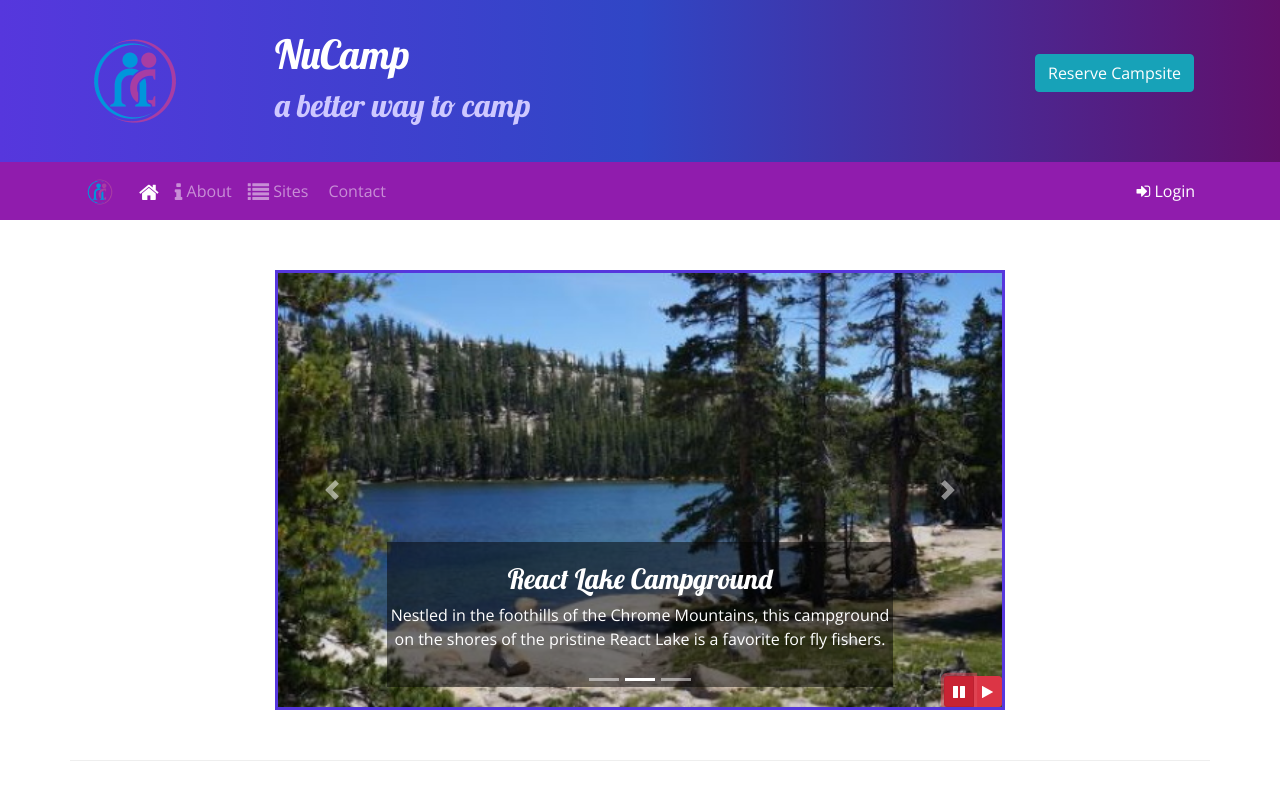
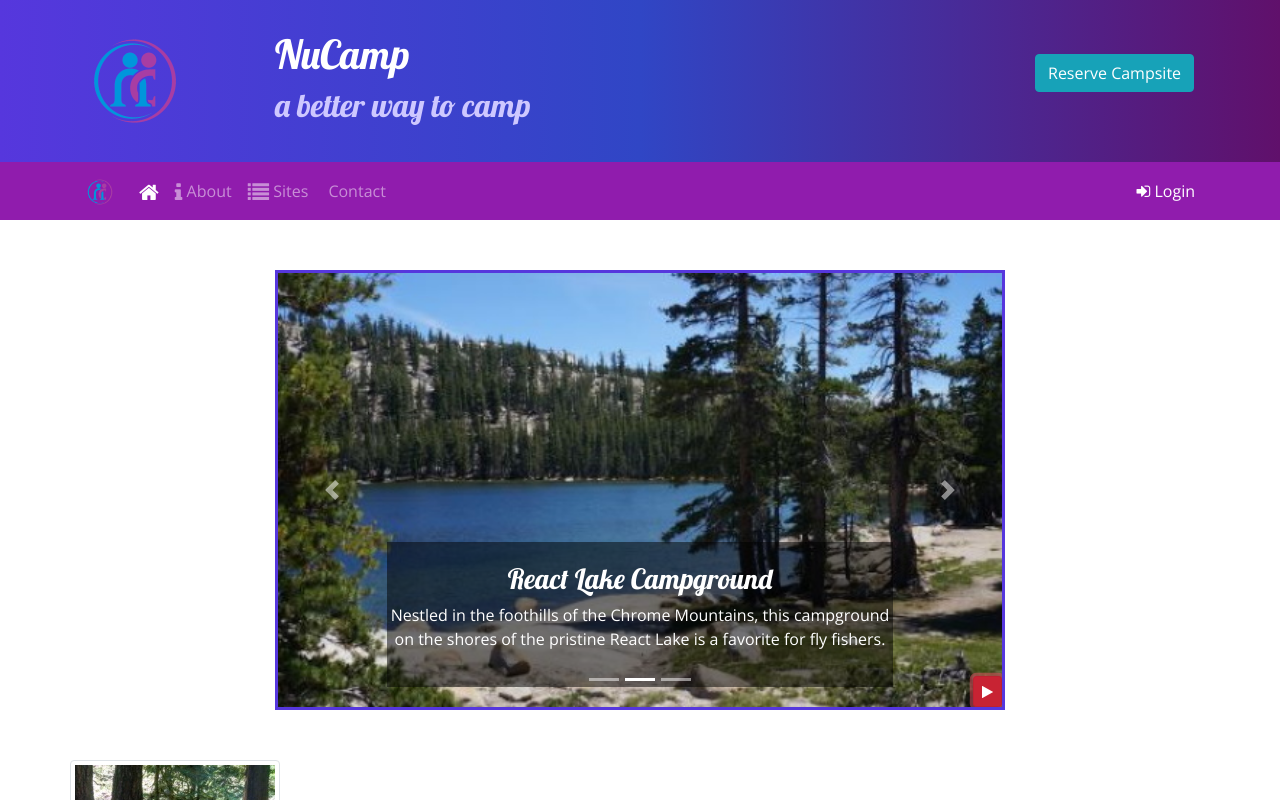
Before and after one commit to joseangelrg1224/git-test, a website: page index.html in a window 1280 px wide. Both pictures are taken after a click on the button 959 px from the left and 691 px from the top of the page. Shown: the top 800 px of the page. Drawn offline with nearby package versions, Linux system fonts and the light colour scheme; some icons are missing.

Commit message:
bootstrap and jquery part 2

```diff
--- a/index.html
+++ b/index.html
@@ -198,15 +198,9 @@
                             <span class="carousel-control-next-icon"></span>
                             <span class="sr-only">Next</span>
                         </a>
-                        <div class="btn-group" id="carouselButton">
-                            <button class="btn btn-danger btn-sm" id="carouselPause">
-                                <i class="fa fa-pause"></i>
-                            </button>
-                            <button class="btn btn-danger btn-sm" id="carouselPlay">
-                                <i class="fa fa-play"></i>
-                            </button>
-                        </div>
-                    </div>
+                        <button class="btn btn-danger btn-sm" id="carouselButton">
+                            <i class="fa fa-pause"></i>
+                        </button>
                 </div>
             </div>
         </div>
@@ -292,11 +286,16 @@
     <script>
         $(function() {
             $(".carousel").carousel({ interval: 2000});
-            $("#carouselPause").click(function(){
-                $(".carousel").carousel("pause");
-            });
-            $("#carouselPlay").click(function(){
-                $(".carousel").carousel("cycle");
+            $("#carouselButton").click(function(){
+                if ($("#carouselButton").children("i").hasClass("fa-pause")) {
+                    $(".carousel").carousel("pause");
+                    $("#carouselButton").children("i").removeClass("fa-pause");
+                    $("#carouselButton").children("i").addClass("fa-play");
+                } else {
+                    $(".carousel").carousel("cycle");
+                    $("#carouselButton").children("i").removeClass("fa-play");
+                    $("#carouselButton").children("i").addClass("fa-pause");
+                }
             });
         });
     </script>
```
